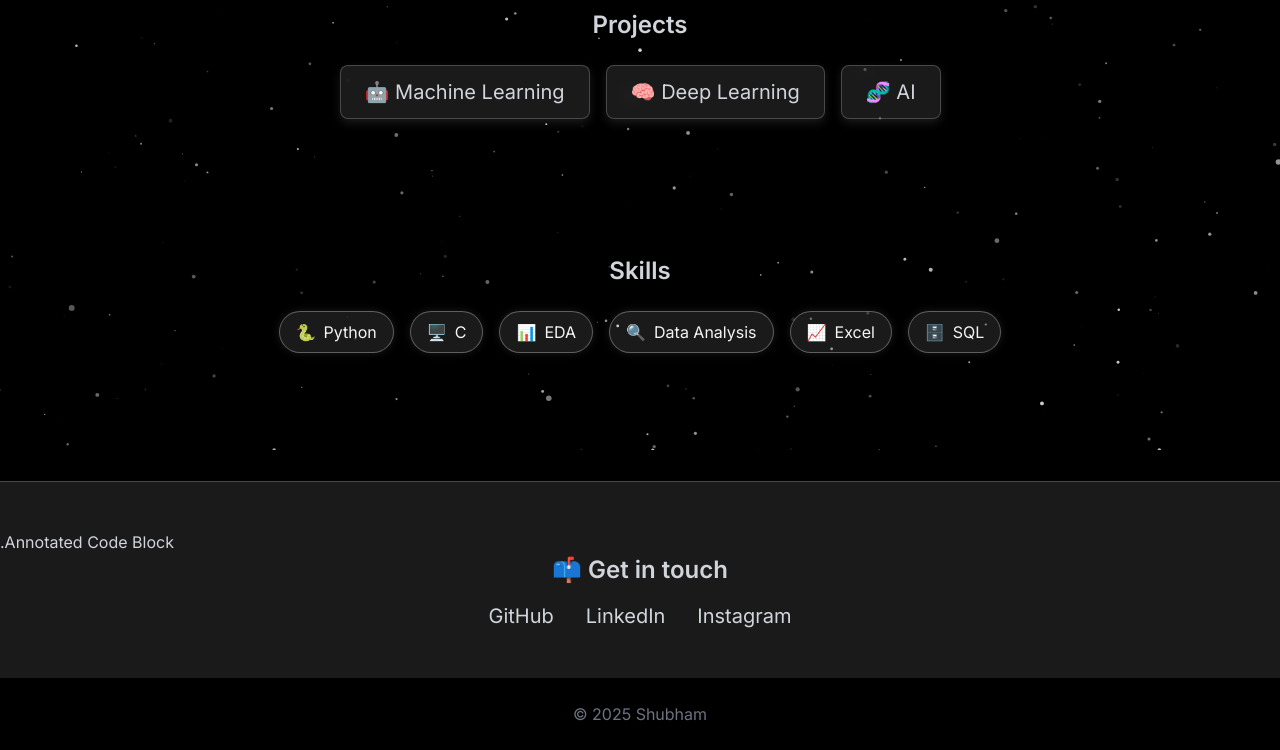
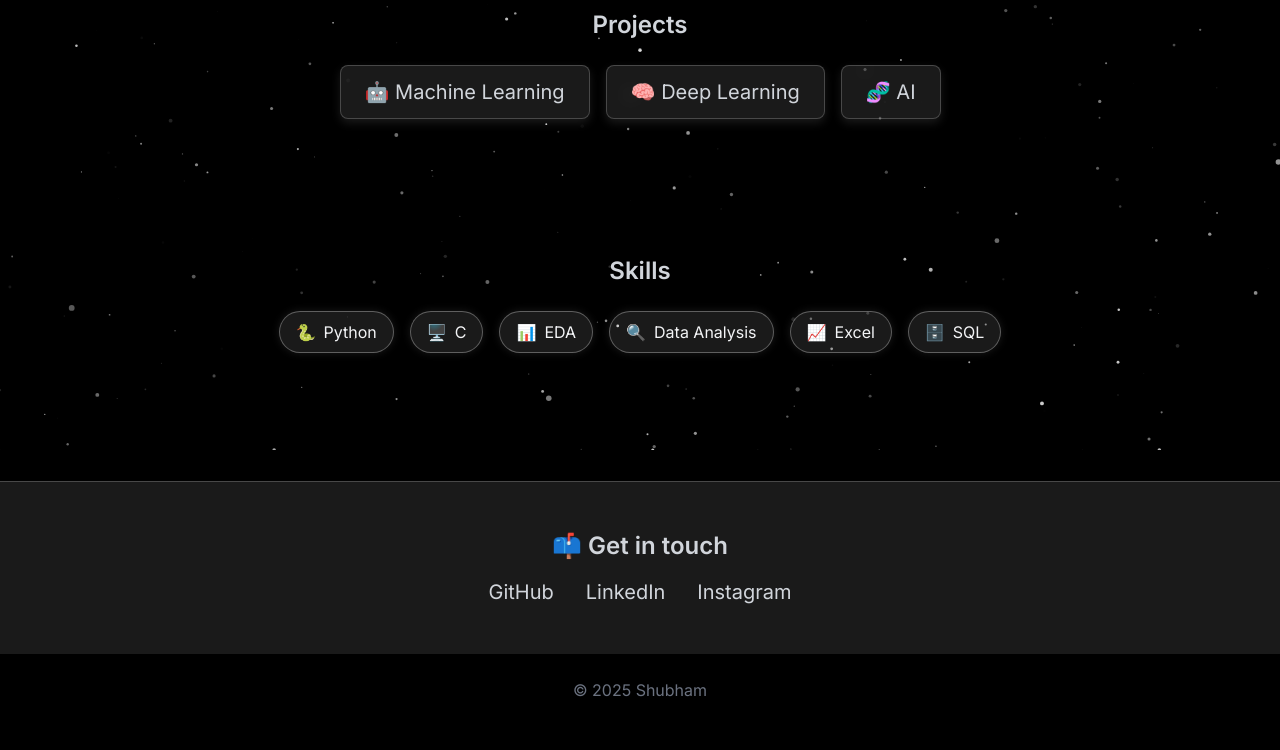
Before and after one commit to Shubham04-oss/shubham04-oss.github.io, a plain HTML site: page index.html in a window 1280 px wide. Shown: the part 350-1100 px from the top of the page. After the commit the page ends 1076 px from the top, so only its background shows below. Drawn offline with nearby package versions, Linux system fonts and the light colour scheme.

Commit message:
Update index.html

```diff
--- a/index.html
+++ b/index.html
@@ -154,7 +154,6 @@
 
 <!-- Contact Section -->
 <section id="contact" class="bg-white/10 backdrop-blur-md border-t border-white/20 py-8 sm:py-12" aria-labelledby="contact-heading">
- .Annotated Code Block
   <div class="container mx-auto px-4 sm:px-6 text-center">
     <h2 id="contact-heading" class="text-xl sm:text-2xl font-semibold mb-4">📫 Get in touch</h2>
     <div class="flex flex-col sm:flex-row justify-center space-y-4 sm:space-y-0 sm:space-x-8">
```
